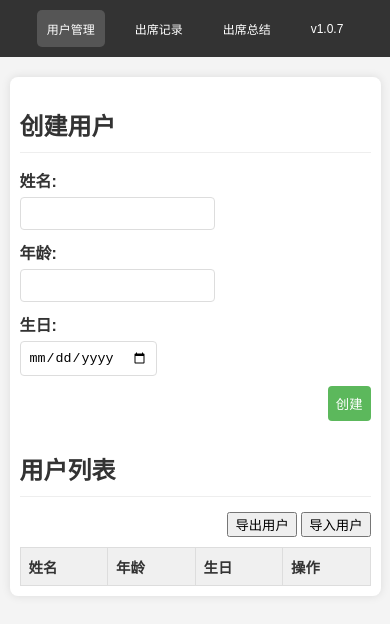
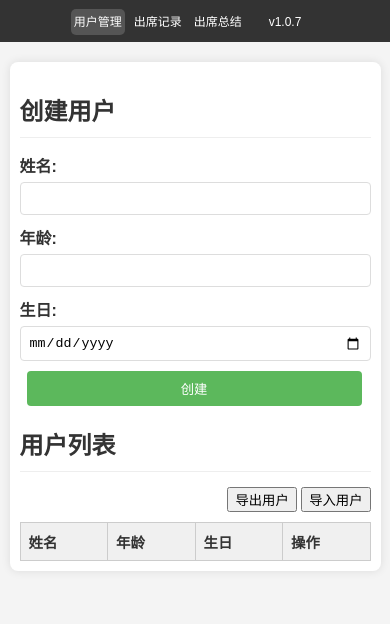
Before and after one commit to William-1214/Attendance, a plain HTML site: page index.html in a window 390 px wide. Drawn offline with Linux system fonts and the light colour scheme.

Commit message:
refactor: update styles on specify mobile screen

```diff
--- a/styles.css
+++ b/styles.css
@@ -265,3 +265,40 @@ th {
         margin: 30% auto;
     }
 }
+
+/* 在现有styles.css的媒体查询内添加 */
+@media screen and (max-width: 480px) {
+  /* 1. 修复导航栏空白 */
+  nav {
+    padding: 5px 0 3px; /* 下边距从10px减到3px */
+    gap: 2px; /* 按钮间距缩小 */
+  }
+
+  nav a {
+    padding: 6px 3px; /* 垂直内边距减小 */
+    margin: 0 2px;
+    line-height: 1.2; /* 行高缩小 */
+  }
+
+  /* 2. 对齐创建按钮 */
+  .create-button button {
+    width: calc(100% - 16px); /* 与输入框同宽 */
+    margin: 0 8px; /* 补偿宽度差 */
+    transform: translateX(-1px); /* 微调对齐 */
+  }
+
+  /* 3. 强化表格边框 */
+  table {
+    border: 1px solid #ddd !important; /* 强制显示外边框 */
+  }
+
+  th, td {
+    border: 1px solid #ccc !important; /* 深色边框 */
+    position: relative; /* 修复边框覆盖问题 */
+  }
+
+  /* 通用优化补充 */
+  #createUserForm input {
+    width: calc(100% - 18px); /* 对齐按钮宽度 */
+  }
+}
```
